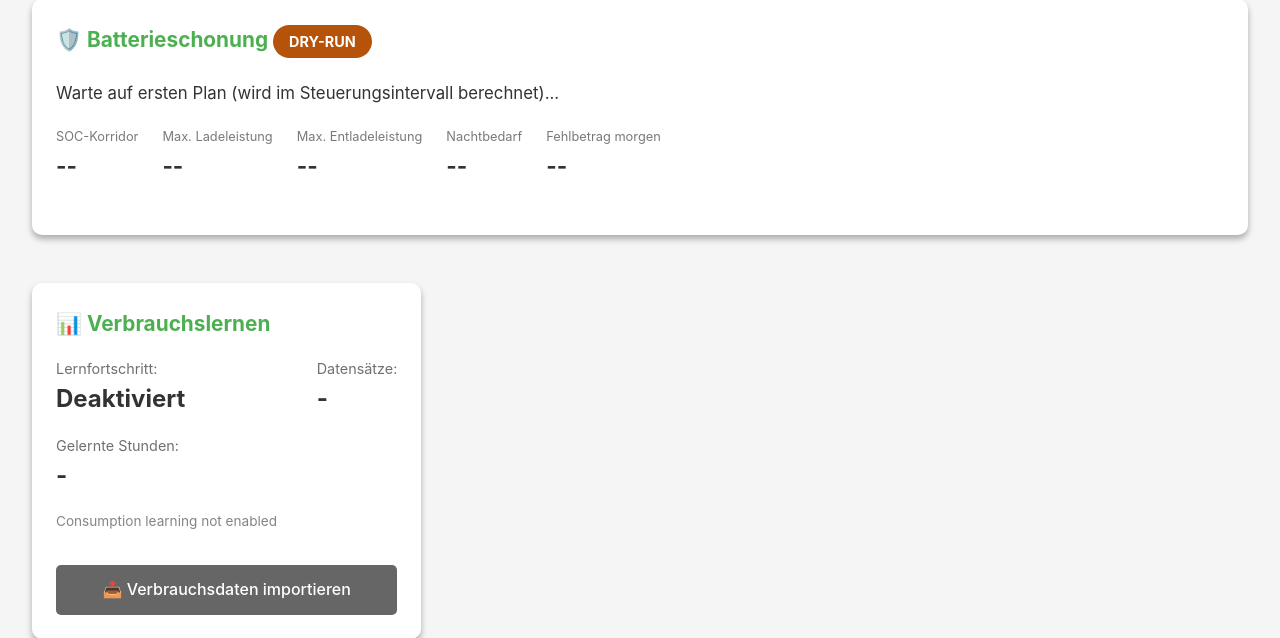
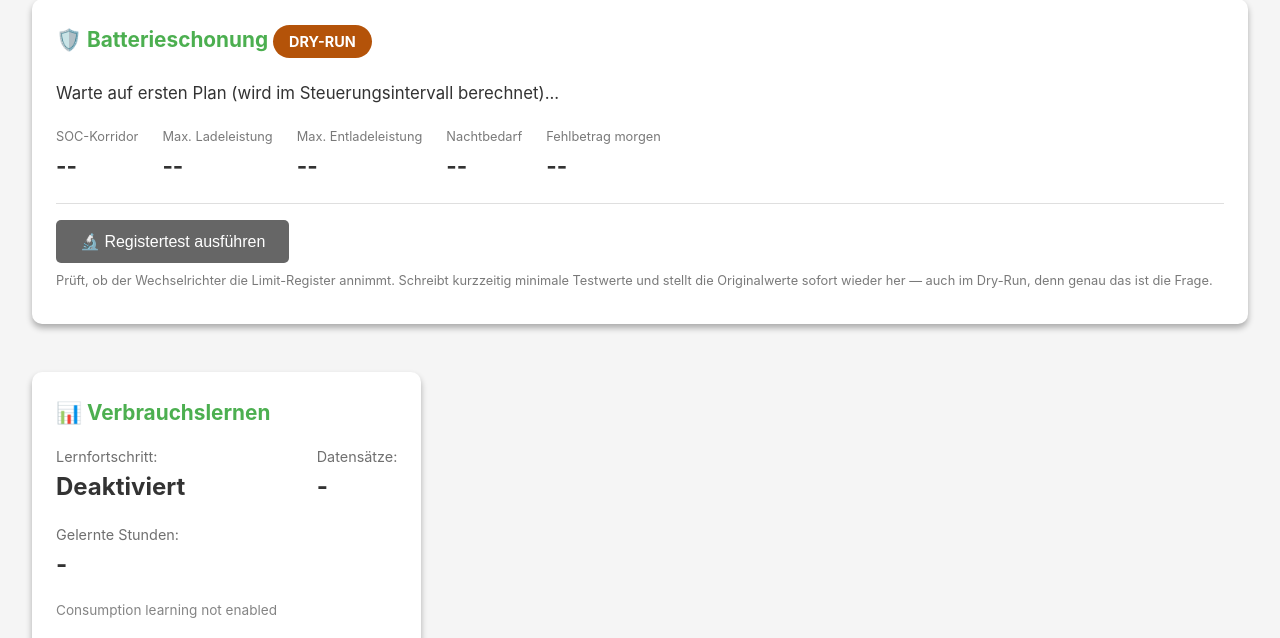
Before and after one commit to kaiser1101/kostal-battery-manager, a Flask app: page / in a window 1280 px wide. Shown: the part 692-1330 px from the top of the page. Run offline with Flask 3, Linux system fonts and the light colour scheme.

Commit message:
feat: Registertest fuer die Limit-Register (v0.10.8)
Dass die Register lesbar sind, beweist nicht, dass Schreibzugriffe wirken.
Der neue Test schreibt je Register einen minimal veraenderten Wert, liest
zurueck und stellt das Original sofort wieder her.

Er schreibt bewusst auch im Dry-Run, weil genau das die offene Frage ist;
die Aenderungen sind winzig und bestehen nur Sekundenbruchteile. Ausgeloest
wird er ausschliesslich manuell mit Rueckfrage im Dashboard.

Der Bericht nennt zusaetzlich den aktiven Batteriemanagement-Modus
(Register 1080), weil das Verhalten davon abhaengen kann - die
forecast-Strategie ist fuer Modus 0 entworfen, in dem die interne
Eigenverbrauchs-Optimierung des Wechselrichters innerhalb unserer Grenzen
weiterlaeuft.

Co-Authored-By: Claude Opus 5 <noreply@anthropic.com>

```diff
--- a/kostal_battery_manager/battery_manager/app.py
+++ b/kostal_battery_manager/battery_manager/app.py
@@ -762,6 +762,91 @@ def api_config():
 
     return jsonify(config)
 
+@app.route('/api/register_test', methods=['POST'])
+def api_register_test():
+    """
+    Begrenzter Schreibtest der Limit-Register (v0.10.8).
+
+    Beantwortet die Frage, ob der Wechselrichter die Register 1038/1040/
+    1042/1044 tatsaechlich ANNIMMT - Lesbarkeit allein beweist das nicht.
+
+    Ablauf je Register: Ist-Wert lesen, minimal veraenderten Testwert
+    schreiben, zuruecklesen, Originalwert wiederherstellen.
+
+    Schreibt bewusst auch im Dry-Run, weil genau das die Frage ist. Die
+    Aenderungen sind winzig und werden sofort zurueckgenommen; ausgeloest
+    wird der Test ausschliesslich manuell.
+    """
+    if not modbus_client:
+        return jsonify({'success': False, 'error': 'Modbus-Client nicht verfuegbar'}), 500
+
+    before = modbus_client.read_battery_limits()
+    if not before:
+        return jsonify({'success': False,
+                        'error': 'Limit-Register nicht lesbar - Test nicht moeglich'}), 200
+
+    # Testwerte: minimale, ungefaehrliche Abweichung vom Ist-Zustand
+    setters = {
+        'min_soc':             (modbus_client.set_min_soc,             lambda v: min(30.0, v + 2)),
+        'max_soc':             (modbus_client.set_max_soc,             lambda v: max(50.0, v - 2)),
+        'max_charge_power':    (modbus_client.set_max_charge_power,    lambda v: max(100.0, v - 100)),
+        'max_discharge_power': (modbus_client.set_max_discharge_power, lambda v: max(100.0, v - 100)),
+    }
+
+    results = {}
+    was_dry_run = modbus_client.dry_run
+    modbus_client.dry_run = False          # bewusster, begrenzter Eingriff
+    try:
+        for name, (setter, make_test_value) in setters.items():
+            original = before.get(name)
+            if original is None:
+                results[name] = {'status': 'uebersprungen', 'grund': 'nicht lesbar'}
+                continue
+
+            test_value = round(make_test_value(original), 1)
+            if abs(test_value - original) < 0.5:
+                results[name] = {'status': 'uebersprungen',
+                                 'grund': 'kein sinnvoller Testwert moeglich'}
+                continue
+
+            setter(test_value)
+            actual = modbus_client.read_battery_limits().get(name)
+            setter(original)               # sofort zurueck
+            restored = modbus_client.read_battery_limits().get(name)
+
+            accepted = actual is not None and abs(actual - test_value) < 1.0
+            results[name] = {
+                'status': 'angenommen' if accepted else 'ABGELEHNT',
+                'original': original,
+                'testwert': test_value,
+                'gelesen': actual,
+                'wiederhergestellt': restored,
+            }
+    finally:
+        modbus_client.dry_run = was_dry_run
+        modbus_client.last_limits = {}     # Cache leeren, Plan neu schreiben lassen
+
+    raw, mode = modbus_client.read_battery_management_mode()
+    accepted = [k for k, v in results.items() if v.get('status') == 'angenommen']
+    rejected = [k for k, v in results.items() if v.get('status') == 'ABGELEHNT']
+
+    add_log('INFO', f'Registertest im Modus "{mode}": {len(accepted)} angenommen, '
+                    f'{len(rejected)} abgelehnt'
+                    + (f' ({", ".join(rejected)})' if rejected else ''))
+
+    return jsonify({
+        'success': True,
+        'battery_management_mode': mode,
+        'battery_management_mode_raw': raw,
+        'dry_run_war_aktiv': was_dry_run,
+        'results': results,
+        'fazit': ('Alle Limit-Register werden angenommen - die Steuerung funktioniert'
+                  if not rejected and accepted else
+                  f'Abgelehnt: {", ".join(rejected)}' if rejected else
+                  'Kein Register konnte getestet werden'),
+    })
+
+
 @app.route('/api/control', methods=['POST'])
 def api_control():
     """Manual control endpoint"""
--- a/kostal_battery_manager/battery_manager/templates/dashboard.html
+++ b/kostal_battery_manager/battery_manager/templates/dashboard.html
@@ -190,6 +190,19 @@
                 </div>
             </div>
             <div id="shaping-readback" style="margin-top: 1.25rem; font-size: 0.85rem; opacity: 0.7;"></div>
+            <div style="margin-top: 1.25rem; border-top: 1px solid rgba(128,128,128,0.25); padding-top: 1rem;">
+                <button onclick="runRegisterTest()" class="btn btn-secondary">
+                    🔬 Registertest ausführen
+                </button>
+                <div style="font-size: 0.8rem; opacity: 0.65; margin-top: 0.5rem;">
+                    Prüft, ob der Wechselrichter die Limit-Register annimmt. Schreibt kurzzeitig
+                    minimale Testwerte und stellt die Originalwerte sofort wieder her —
+                    auch im Dry-Run, denn genau das ist die Frage.
+                </div>
+                <pre id="register-test-result" style="display:none; margin-top: 1rem; padding: 0.75rem;
+                     background: rgba(128,128,128,0.12); border-radius: 6px; font-size: 0.8rem;
+                     overflow-x: auto; white-space: pre;"></pre>
+            </div>
         </div>
     </div>
 
@@ -366,6 +379,44 @@ function updateChargingStatus() {
 
 // Update charging status every 5 seconds
 setInterval(updateChargingStatus, 5000);
+
+// v0.10.8 - Schreibtest der Limit-Register
+function runRegisterTest() {
+    if (!confirm('Der Test schreibt kurzzeitig minimale Testwerte auf den Wechselrichter '
+               + 'und stellt die Originalwerte sofort wieder her.\n\n'
+               + 'Das geschieht auch im Dry-Run, weil genau das geprüft werden soll.\n\n'
+               + 'Fortfahren?')) {
+        return;
+    }
+
+    const out = document.getElementById('register-test-result');
+    out.style.display = '';
+    out.textContent = 'Test läuft...';
+
+    fetch(apiUrl('api/register_test'), { method: 'POST' })
+        .then(r => r.json())
+        .then(d => {
+            if (!d.success) {
+                out.textContent = 'Fehler: ' + (d.error || 'unbekannt');
+                return;
+            }
+            let t = 'Batteriemanagement-Modus: ' + d.battery_management_mode
+                  + ' (Rohwert ' + d.battery_management_mode_raw + ')\n';
+            t += 'Dry-Run war aktiv: ' + (d.dry_run_war_aktiv ? 'ja' : 'nein') + '\n\n';
+            for (const [name, r] of Object.entries(d.results)) {
+                if (r.status === 'uebersprungen') {
+                    t += `  ${name.padEnd(20)} übersprungen (${r.grund})\n`;
+                } else {
+                    const mark = r.status === 'angenommen' ? '✓' : '✗';
+                    t += `  ${mark} ${name.padEnd(18)} ${r.original} → ${r.testwert} `
+                       + `gelesen: ${r.gelesen} → zurück auf ${r.wiederhergestellt}\n`;
+                }
+            }
+            t += '\n' + d.fazit;
+            out.textContent = t;
+        })
+        .catch(e => { out.textContent = 'Fehler: ' + e; });
+}
 
 // v0.10.0 - Zeigt den aktuellen PV-Shaping-Plan (Grenzwerte statt Setpoints)
 function updateShapingCard(data) {
--- a/kostal_battery_manager/config.yaml
+++ b/kostal_battery_manager/config.yaml
@@ -1,5 +1,5 @@
 name: Kostal Battery Manager edited by Phil
-version: "0.10.7"
+version: "0.10.8"
 slug: kostal_battery_manager
 description: "description: Intelligente Batteriesteuerung für Kostal Plenticore Plus mit PV-Prognose, Verbrauchslernen, intelligenter SOC-Optimierung und bedarfsgerechter Batterieladung"
 url: "https://github.com/kaiser1101/kostal-battery-manager.git"
```
Also changed, not shown: CONFIGURATION.md (+35 -0 lines), CHANGELOG.md.
